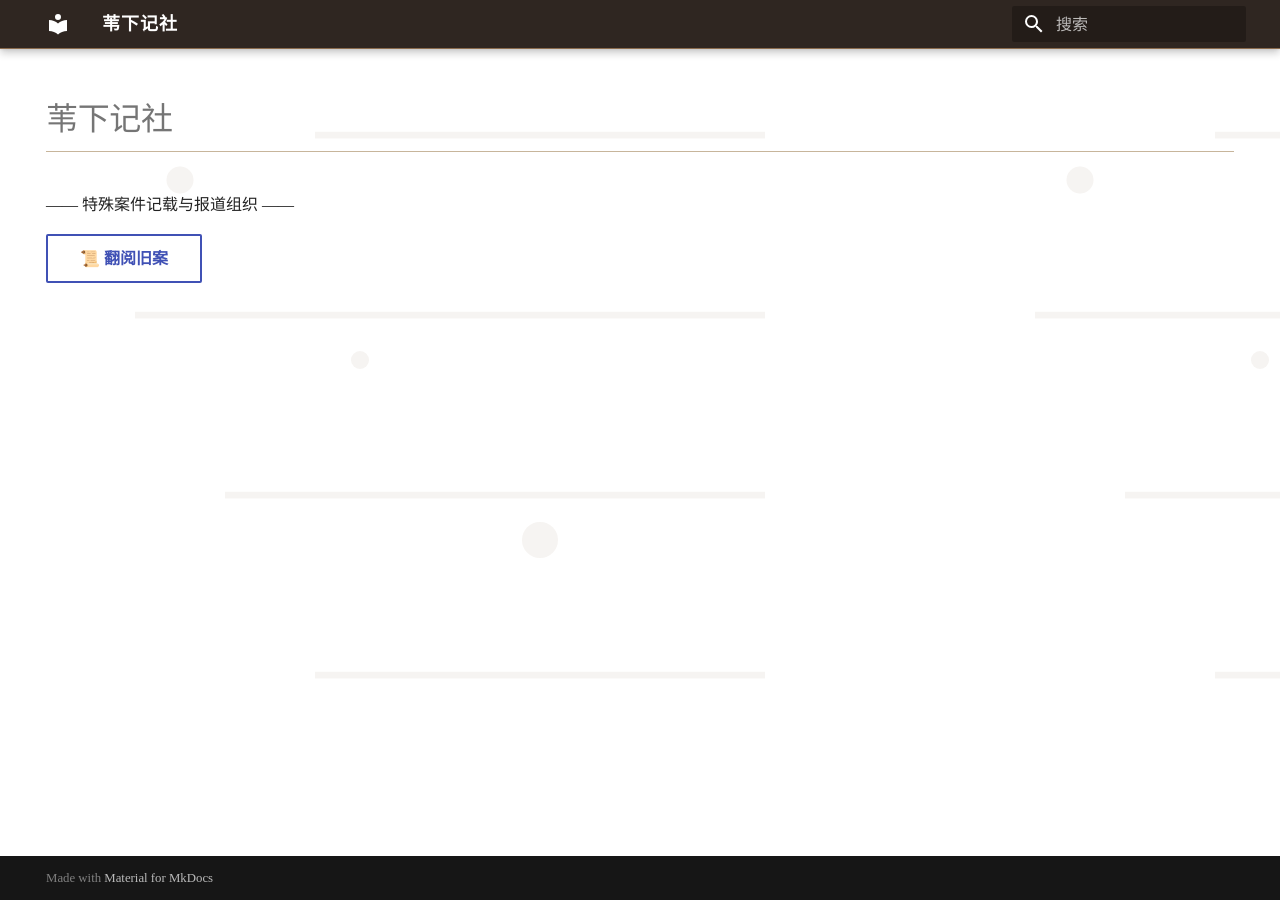
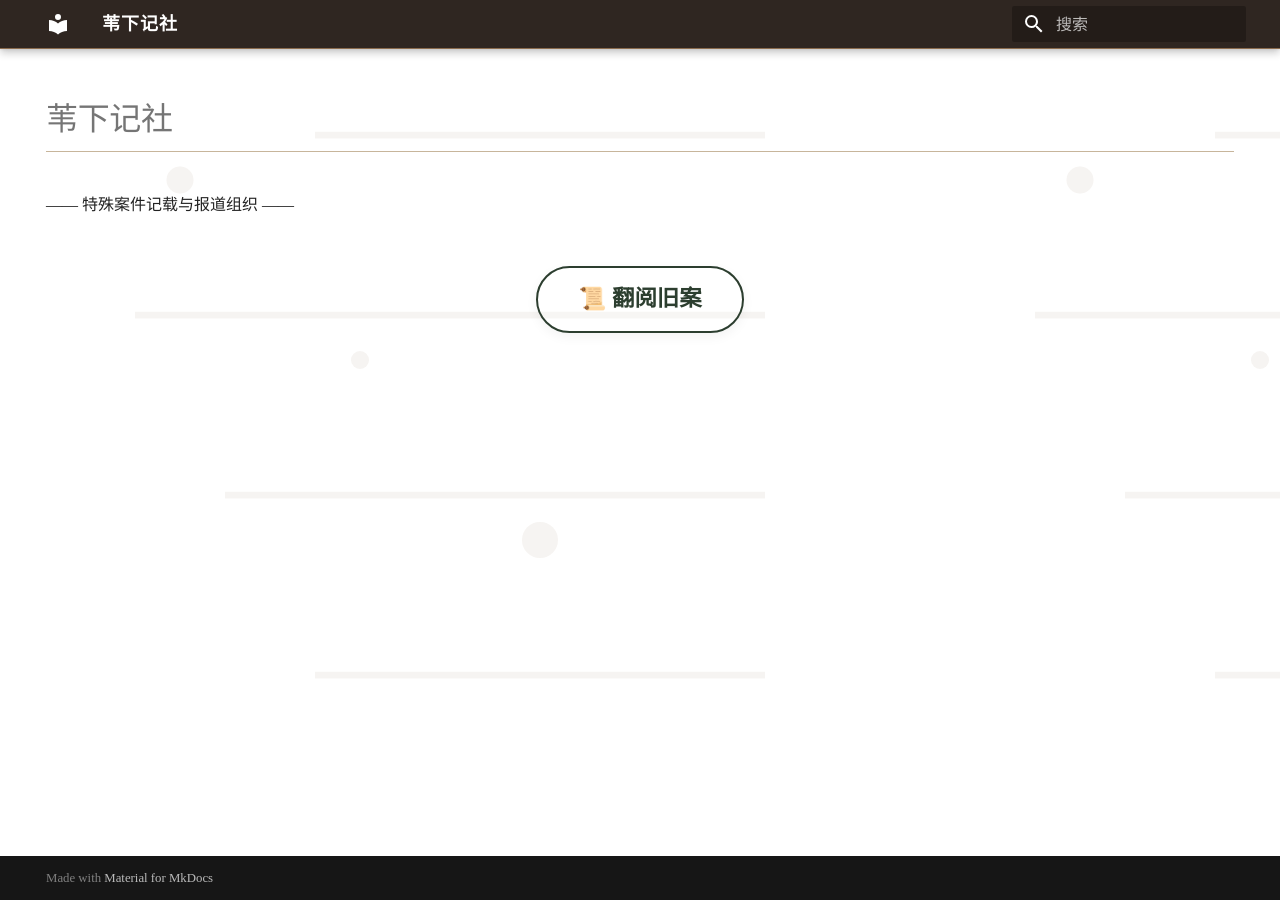
Before and after one commit to atokaz/my-coc-wiki, an MkDocs documentation site: the page built from docs/index.md, in a window 1280 px wide. Built offline with MkDocs 1.6.1 and Material for MkDocs 9.7.7, drawn with Linux system fonts in a browser that asks for light colours.

Commit message:
Update extra.css

```diff
--- a/docs/stylesheets/extra.css
+++ b/docs/stylesheets/extra.css
@@ -118,3 +118,95 @@ body.landing-page {
     padding: 0.6rem 1.8rem;
     margin-top: 1rem;
 }
+
+.landing h1 {
+    animation: fadeInUp 0.8s ease-out;
+}
+
+.landing .subtitle {
+    animation: fadeInUp 0.8s ease-out 0.2s both;
+}
+
+.welcome-button {
+    animation: fadeInUp 0.8s ease-out 0.4s both;
+    text-align: center;
+    margin-top: 3em;
+}
+
+@keyframes fadeInUp {
+    from {
+        opacity: 0;
+        transform: translateY(20px);
+    }
+    to {
+        opacity: 1;
+        transform: translateY(0);
+    }
+}
+
+.glass-btn {
+    background: rgba(255, 255, 255, 0.2) !important;
+    backdrop-filter: blur(12px);
+    border: 1px solid rgba(255, 255, 255, 0.4);
+    border-radius: 48px !important;
+    padding: 0.6em 1.8em !important;
+    font-size: 1.4em !important;
+    color: #2c3e2f !important;
+    transition: all 0.25s ease !important;
+    box-shadow: 0 4px 12px rgba(0, 0, 0, 0.05);
+}
+
+.glass-btn:hover {
+    background: rgba(255, 255, 255, 0.35) !important;
+    transform: scale(1.02);
+    box-shadow: 0 8px 20px rgba(0, 0, 0, 0.1);
+    border-color: rgba(255, 255, 255, 0.7);
+}
+
+.card-module {
+    background: rgba(248, 245, 240, 0.85);
+    border-radius: 28px;
+    padding: 1.5rem 2rem;
+    margin: 2rem 0;
+    box-shadow: 0 8px 20px rgba(0, 0, 0, 0.05);
+    transition: transform 0.2s, box-shadow 0.2s;
+    border: 1px solid rgba(200, 180, 140, 0.3);
+}
+
+.card-module:hover {
+    transform: translateY(-3px);
+    box-shadow: 0 16px 30px rgba(0, 0, 0, 0.08);
+}
+
+.card-module-scrap {
+    background: #fef9e6;
+    border-radius: 20px;
+    padding: 1.5rem;
+    margin: 1.8rem 0;
+    box-shadow: 8px 8px 0 rgba(0, 0, 0, 0.05);
+    transform: rotate(-0.3deg);
+    transition: transform 0.2s;
+}
+
+.card-module-scrap:nth-child(even) {
+    transform: rotate(0.6deg);
+}
+
+.card-module-scrap:hover {
+    transform: rotate(0deg) scale(1.01);
+}
+
+.md-main {
+    animation: pageFade 0.4s ease-out;
+}
+
+@keyframes pageFade {
+    from {
+        opacity: 0;
+        transform: translateY(10px);
+    }
+    to {
+        opacity: 1;
+        transform: translateY(0);
+    }
+}
```
